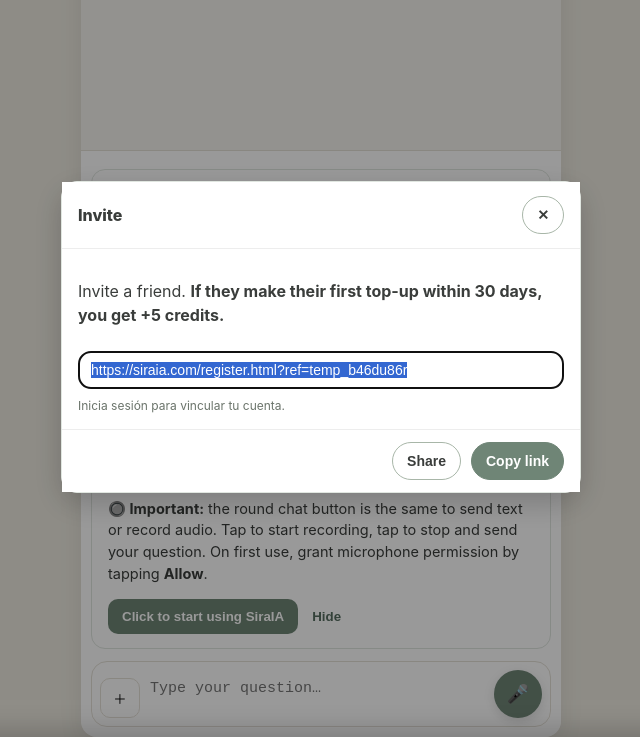
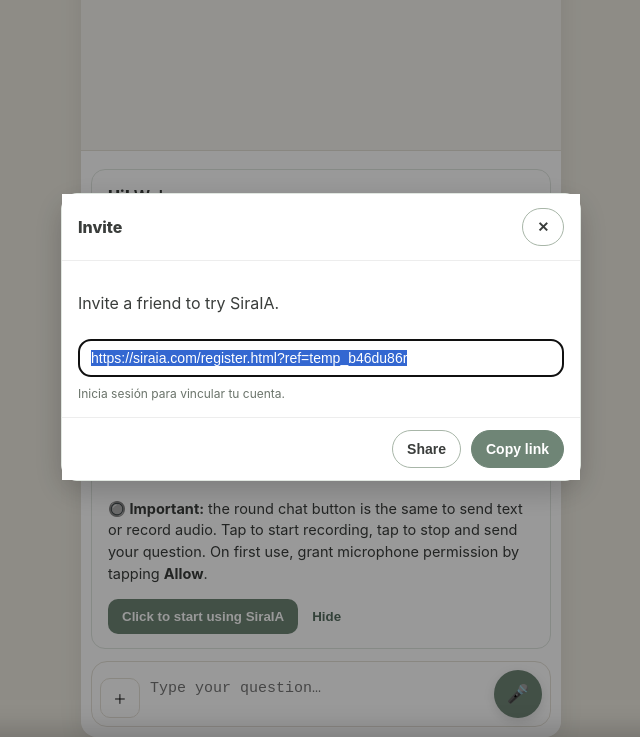
Before and after one commit to Siraiaap/firebase-jwt-service, a website: page public/index.html in a window 1280 px wide. Both pictures are taken after a click on the button "Invite". Shown: the part 63-800 px from the top of the page, without its empty margins (319-959 px from the left). Drawn offline with Linux system fonts and the light colour scheme.

Commit message:
chat: copy neutro en modal Invitar (sin +5 créditos)

```diff
--- a/public/index.html
+++ b/public/index.html
@@ -1902,7 +1902,7 @@
         <button class="btn" id="inviteCloseBtn" aria-label="Cerrar">✕</button>
       </header>
       <div class="body">
-        <p id="inviteText">Invita a un amig@. <strong>Si hace su primera recarga en máximo 30 días, tú recibes +5 créditos.</strong></p>
+        <p id="inviteText">Invita a un amig@ a probar SiraIA.</p>
         <input id="inviteLink" type="text" readonly style="width:100%; padding:10px 12px; border:1px solid #D5DDD5; border-radius:12px; font-size:14px; margin-top:8px;" />
         <div class="hint" id="inviteHint" style="display:none; margin-top:8px;">Inicia sesión para vincular tu cuenta.</div>
       </div>
@@ -1926,7 +1926,7 @@
       const dict = {
         es:{
           invite:'Invitar',
-          inviteBody:'Invita a un amig@. <strong>Si hace su primera recarga en máximo 30 días, tú recibes +5 créditos.</strong>',
+          inviteBody:'Invita a un amig@ a probar SiraIA.',
           share:'Compartir',
           copy:'Copiar enlace',
           close:'Cerrar',
@@ -1934,7 +1934,7 @@
         },
         en:{
           invite:'Invite',
-          inviteBody:'Invite a friend. <strong>If they make their first top-up within 30 days, you get +5 credits.</strong>',
+          inviteBody:'Invite a friend to try SiraIA.',
           share:'Share',
           copy:'Copy link',
           close:'Close',
```
